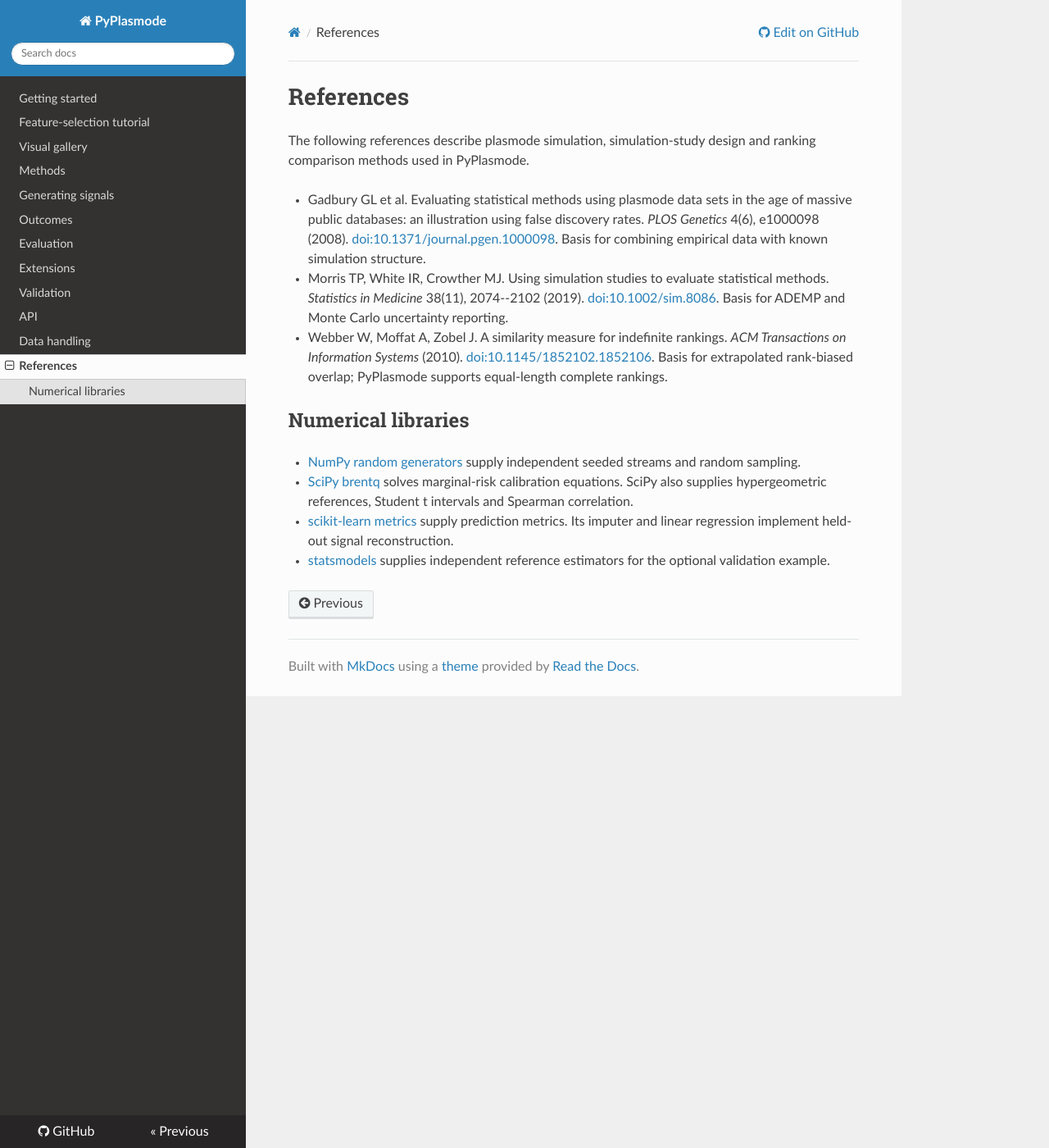
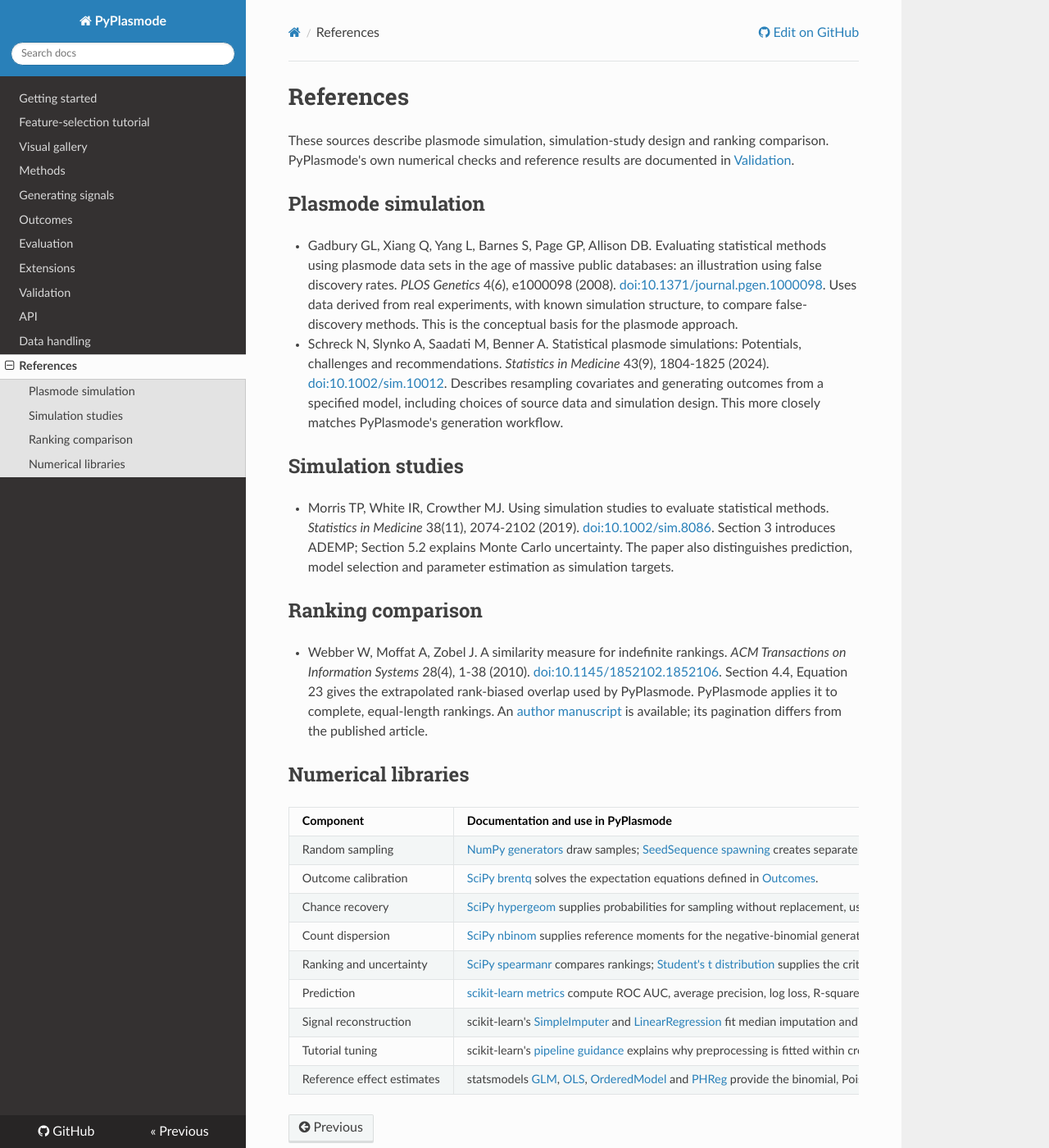
Before and after one commit to BradSegal/PyPlasmode, an MkDocs documentation site: the page built from docs/references.md, in a window 1280 px wide and 1400 px high. Shown: the whole window at 82% size. Built offline with MkDocs 1.6.1, drawn with Linux system fonts in a browser that asks for light colours; nearby versions of some CDN libraries.

Commit message:
Verify documentation references and link claims to specific methods

```diff
--- a/docs/references.md
+++ b/docs/references.md
@@ -1,30 +1,50 @@
 # References
 
-The following references describe plasmode simulation, simulation-study design and ranking
-comparison methods used in PyPlasmode.
+These sources describe plasmode simulation, simulation-study design and ranking comparison.
+PyPlasmode's own numerical checks and reference results are documented in [Validation](validation.md).
 
-- Gadbury GL et al. Evaluating statistical methods using plasmode data sets in the age of
+## Plasmode simulation
+
+- Gadbury GL, Xiang Q, Yang L, Barnes S, Page GP, Allison DB. Evaluating statistical methods using plasmode data sets in the age of
   massive public databases: an illustration using false discovery rates. *PLOS Genetics*
   4(6), e1000098 (2008). [doi:10.1371/journal.pgen.1000098](https://doi.org/10.1371/journal.pgen.1000098).
-  Basis for combining empirical data with known simulation structure.
+  Uses data derived from real experiments, with known simulation structure, to compare
+  false-discovery methods. This is the conceptual basis for the plasmode approach.
+- Schreck N, Slynko A, Saadati M, Benner A. Statistical plasmode simulations: Potentials,
+  challenges and recommendations. *Statistics in Medicine* 43(9), 1804-1825 (2024).
+  [doi:10.1002/sim.10012](https://doi.org/10.1002/sim.10012).
+  Describes resampling covariates and generating outcomes from a specified model, including
+  choices of source data and simulation design. This more closely matches PyPlasmode's
+  generation workflow.
+
+## Simulation studies
+
 - Morris TP, White IR, Crowther MJ. Using simulation studies to evaluate statistical methods.
-  *Statistics in Medicine* 38(11), 2074--2102 (2019).
+  *Statistics in Medicine* 38(11), 2074-2102 (2019).
   [doi:10.1002/sim.8086](https://doi.org/10.1002/sim.8086).
-  Basis for ADEMP and Monte Carlo uncertainty reporting.
+  Section 3 introduces ADEMP; Section 5.2 explains Monte Carlo uncertainty. The paper also
+  distinguishes prediction, model selection and parameter estimation as simulation targets.
+
+## Ranking comparison
+
 - Webber W, Moffat A, Zobel J. A similarity measure for indefinite rankings.
-  *ACM Transactions on Information Systems* (2010).
+  *ACM Transactions on Information Systems* 28(4), 1-38 (2010).
   [doi:10.1145/1852102.1852106](https://doi.org/10.1145/1852102.1852106).
-  Basis for extrapolated rank-biased overlap; PyPlasmode supports equal-length complete rankings.
+  Section 4.4, Equation 23 gives the extrapolated rank-biased overlap used by PyPlasmode.
+  PyPlasmode applies it to complete, equal-length rankings. An
+  [author manuscript](https://codalism.com/research/papers/wmz10_tois.pdf) is available;
+  its pagination differs from the published article.
 
 ## Numerical libraries
 
-- [NumPy random generators](https://numpy.org/doc/stable/reference/random/index.html)
-  supply independent seeded streams and random sampling.
-- [SciPy brentq](https://docs.scipy.org/doc/scipy/reference/generated/scipy.optimize.brentq.html)
-  solves marginal-risk calibration equations. SciPy also supplies hypergeometric references,
-  Student t intervals and Spearman correlation.
-- [scikit-learn metrics](https://scikit-learn.org/stable/api/sklearn.metrics.html)
-  supply prediction metrics. Its imputer and linear regression implement held-out
-  signal reconstruction.
-- [statsmodels](https://www.statsmodels.org/stable/index.html) supplies independent reference
-  estimators for the optional validation example.
+| Component | Documentation and use in PyPlasmode |
+| --- | --- |
+| Random sampling | [NumPy generators](https://numpy.org/doc/stable/reference/random/index.html) draw samples; [SeedSequence spawning](https://numpy.org/doc/stable/reference/random/parallel.html) creates separate seeded streams for sampling, signal construction and outcome generation. |
+| Outcome calibration | [SciPy brentq](https://docs.scipy.org/doc/scipy/reference/generated/scipy.optimize.brentq.html) solves the expectation equations defined in [Outcomes](outcomes.md#calibration-equations). |
+| Chance recovery | [SciPy hypergeom](https://docs.scipy.org/doc/scipy/reference/generated/scipy.stats.hypergeom.html) supplies probabilities for sampling without replacement, used in matched recovery and its tests. |
+| Count dispersion | [SciPy nbinom](https://docs.scipy.org/doc/scipy/reference/generated/scipy.stats.nbinom.html) supplies reference moments for the negative-binomial generator tests. |
+| Ranking and uncertainty | [SciPy spearmanr](https://docs.scipy.org/doc/scipy/reference/generated/scipy.stats.spearmanr.html) compares rankings; [Student's t distribution](https://docs.scipy.org/doc/scipy/reference/generated/scipy.stats.t.html) supplies the critical value for replicate-mean intervals. |
+| Prediction | [scikit-learn metrics](https://scikit-learn.org/stable/api/sklearn.metrics.html) compute ROC AUC, average precision, log loss, R-squared and root mean squared error. |
+| Signal reconstruction | scikit-learn's [SimpleImputer](https://scikit-learn.org/stable/modules/generated/sklearn.impute.SimpleImputer.html) and [LinearRegression](https://scikit-learn.org/stable/modules/generated/sklearn.linear_model.LinearRegression.html) fit median imputation and ordinary least squares on development rows. |
+| Tutorial tuning | scikit-learn's [pipeline guidance](https://scikit-learn.org/stable/common_pitfalls.html#data-leakage) explains why preprocessing is fitted within cross-validation folds. |
+| Reference effect estimates | statsmodels [GLM](https://www.statsmodels.org/stable/generated/statsmodels.genmod.generalized_linear_model.GLM.html), [OLS](https://www.statsmodels.org/stable/generated/statsmodels.regression.linear_model.OLS.html), [OrderedModel](https://www.statsmodels.org/stable/generated/statsmodels.miscmodels.ordinal_model.OrderedModel.html) and [PHReg](https://www.statsmodels.org/stable/generated/statsmodels.duration.hazard_regression.PHReg.html) provide the binomial, Poisson, linear, ordered-logistic and Cox fits in the [validation example](validation.md). |
--- a/docs/validation.md
+++ b/docs/validation.md
@@ -13,7 +13,7 @@ python validation_vignette.py --output validation-output
 
 The output includes CSV summaries, a PDF/SVG figure and a JSON description of the simulation
 design following ADEMP: aims, data-generating mechanisms, estimands, methods and performance
-measures. See [Morris et al.](references.md) for the framework.
+measures. See [Morris et al.](references.md#simulation-studies) for the framework.
 
 ## Reference run
 
```
Also changed, not shown: docs/evaluation.md (+5 -1 lines), docs/methods.md (+4 -2 lines).
